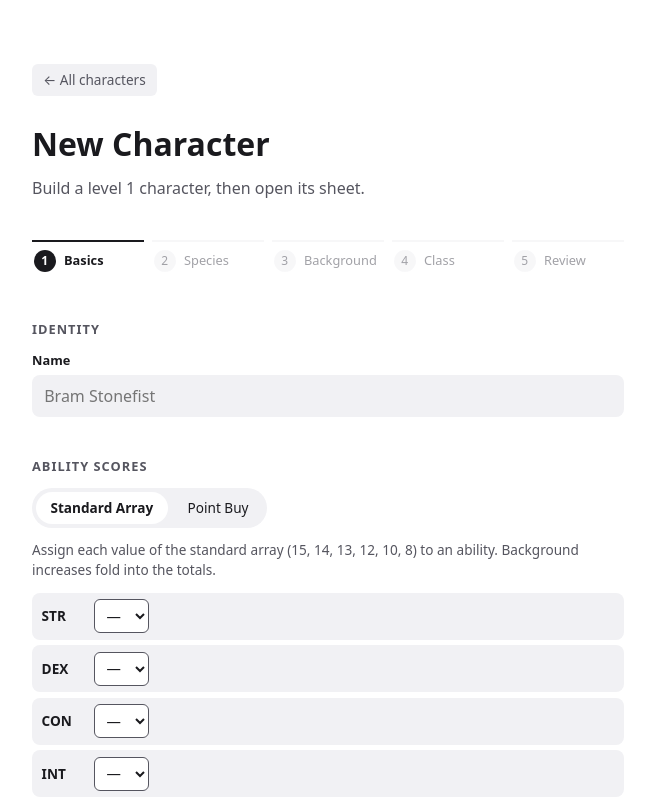
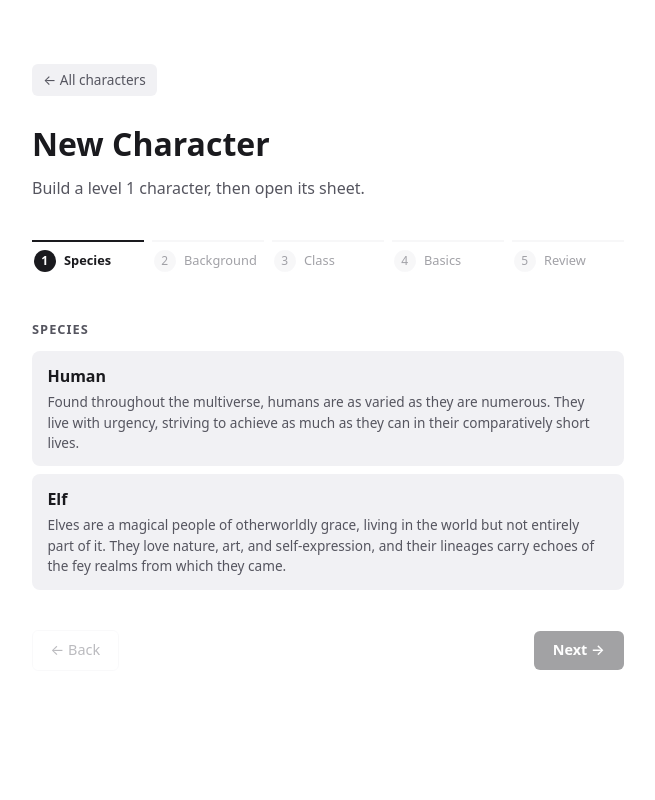
Before and after one commit to coopimayo/pc-manager-v2, a React (Vite) app: page / in a window 1280 px wide. Both pictures are taken after a click on the button "New Character". Shown: the top 800 px of the page, without its empty margins (312-967 px from the left). Built offline with nearby package versions, Linux system fonts and the light colour scheme.

Commit message:
feat(creator): move Basics to the last step before Review
Assign name and ability scores after species, background, and class are
chosen. Render steps by label so order lives solely in the steps array.

Co-Authored-By: Claude Opus 4.8 <noreply@anthropic.com>

```diff
--- a/src/pages/CharacterCreator/CharacterCreator.tsx
+++ b/src/pages/CharacterCreator/CharacterCreator.tsx
@@ -105,13 +105,14 @@ export function CharacterCreator({ takenIds, onCreate, onCancel }: CharacterCrea
   const ready = basicsDone && speciesDone && backgroundDone && classDone;
 
   const steps = [
-    { label: 'Basics', done: basicsDone },
     { label: 'Species', done: speciesDone },
     { label: 'Background', done: backgroundDone },
     { label: 'Class', done: classDone },
+    { label: 'Basics', done: basicsDone },
     { label: 'Review', done: ready },
   ];
   const lastStep = steps.length - 1;
+  const currentStep = steps[step]?.label;
   const currentDone = steps[step]?.done ?? false;
 
   function goTo(index: number) {
@@ -210,7 +211,7 @@ export function CharacterCreator({ takenIds, onCreate, onCancel }: CharacterCrea
 
       <Stepper steps={steps} current={step} onGo={goTo} />
 
-      {step === 0 ? (
+      {currentStep === 'Basics' ? (
         <>
           <section className={styles.section}>
             <h2 className={styles.heading}>Identity</h2>
@@ -312,7 +313,7 @@ export function CharacterCreator({ takenIds, onCreate, onCancel }: CharacterCrea
         </>
       ) : null}
 
-      {step === 1 ? (
+      {currentStep === 'Species' ? (
         <section className={styles.section}>
           <h2 className={styles.heading}>Species</h2>
           <OptionList options={species} selectedId={speciesId} onSelect={selectSpecies} />
@@ -337,7 +338,7 @@ export function CharacterCreator({ takenIds, onCreate, onCancel }: CharacterCrea
         </section>
       ) : null}
 
-      {step === 2 ? (
+      {currentStep === 'Background' ? (
         <section className={styles.section}>
           <h2 className={styles.heading}>Background</h2>
           <OptionList options={backgrounds} selectedId={backgroundId} onSelect={selectBackground} />
@@ -374,7 +375,7 @@ export function CharacterCreator({ takenIds, onCreate, onCancel }: CharacterCrea
         </section>
       ) : null}
 
-      {step === 3 ? (
+      {currentStep === 'Class' ? (
         <>
           <section className={styles.section}>
             <h2 className={styles.heading}>Class</h2>
@@ -436,7 +437,7 @@ export function CharacterCreator({ takenIds, onCreate, onCancel }: CharacterCrea
         </>
       ) : null}
 
-      {step === 4 ? (
+      {currentStep === 'Review' ? (
         <section className={styles.section}>
           <h2 className={styles.heading}>Review</h2>
           <dl className={styles.review}>
```
Also changed, not shown: 1 other file (tests, documents, lock files or other folders).
